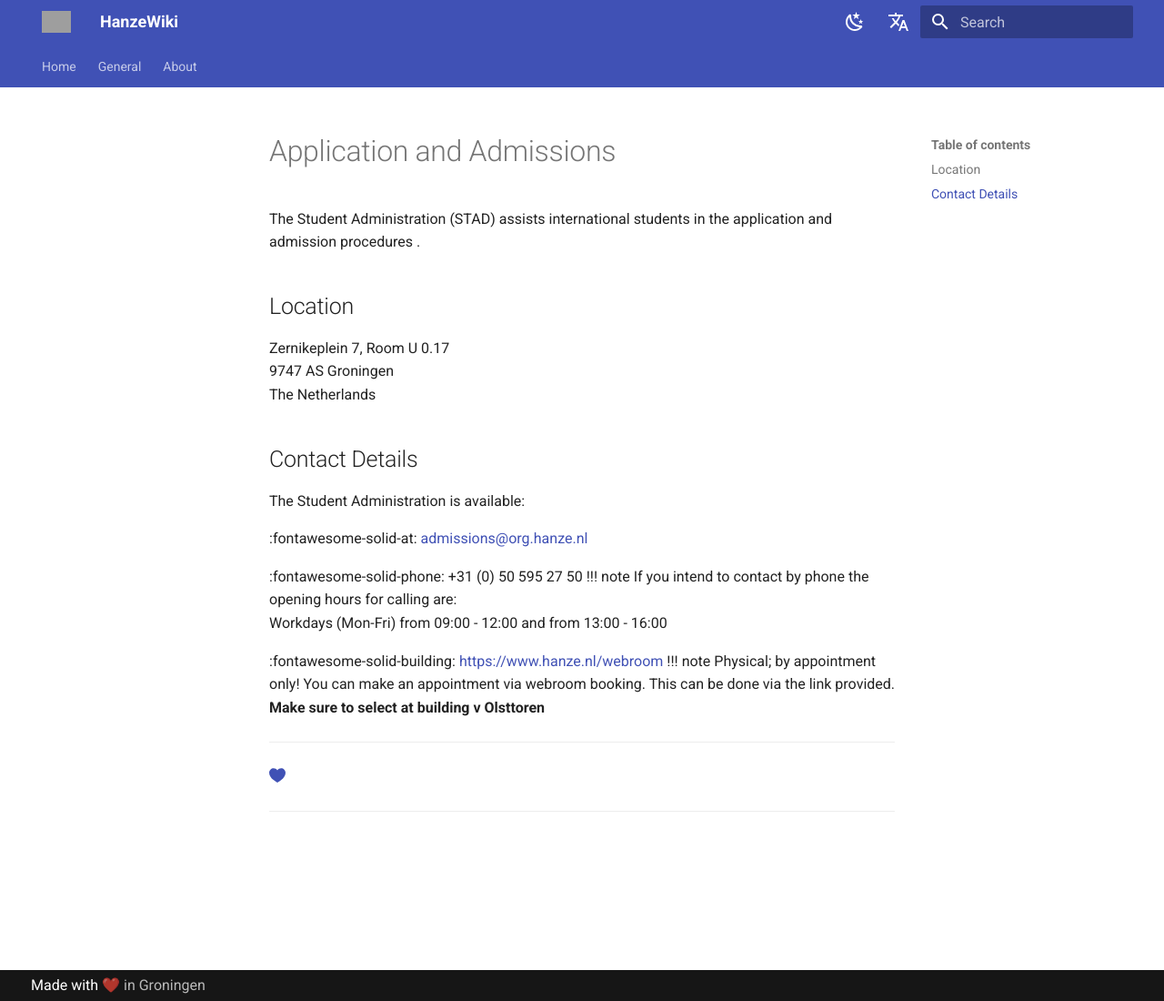
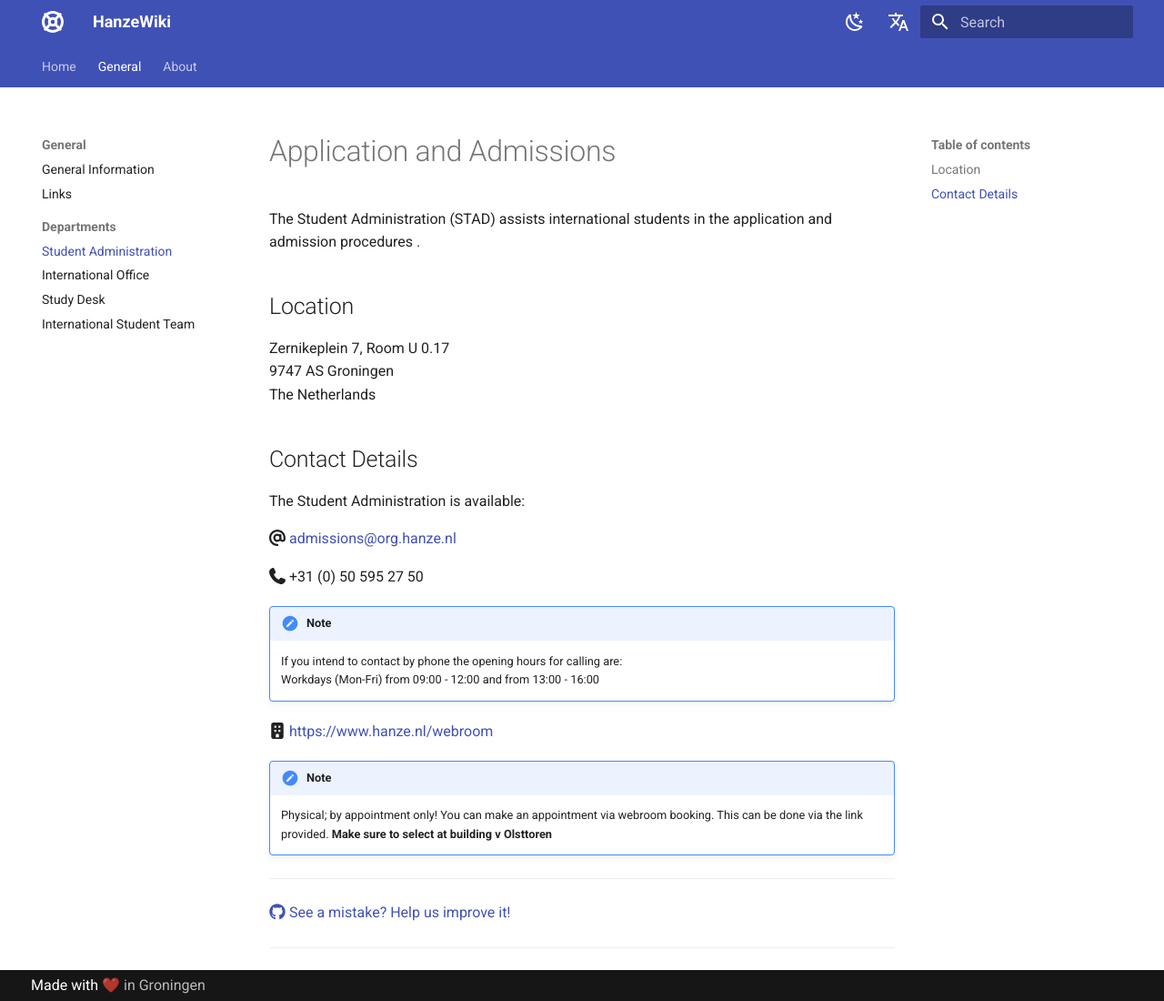
Before and after one commit to zerenxyz/hanzeguru, an MkDocs documentation site: the page built from docs/general/departments/studentadministration.md, in a window 1280 px wide and 1100 px high. Shown: the whole window at 91% size. Built offline with MkDocs 1.6.1 and Material for MkDocs 9.7.7, drawn with Linux system fonts in a browser that asks for light colours; comment, search, counter and statistics services are not loaded; grey boxes are pictures that could not be loaded.

Commit message:
added new settings

```diff
--- a/mkdocs.yml
+++ b/mkdocs.yml
@@ -18,10 +18,10 @@
     text: Roboto
     code: Roboto Mono
   language: en
-  logo: img/logo.png
+  # logo: img/logo.png
   favicon: img/favicon.ico
-  # icon:
-    # logo: logo
+  icon:
+    logo: fontawesome/solid/life-ring
   features:
     - navigation.instant
     - navigation.tabs
@@ -35,6 +35,12 @@
 markdown_extensions:
   - toc:
       permalink: ⚓︎
+  - admonition
+  - pymdownx.details
+  - pymdownx.superfences
+  - pymdownx.emoji:
+      emoji_index: !!python/name:materialx.emoji.twemoji
+      emoji_generator: !!python/name:materialx.emoji.to_svg
 extra:
   alternate:
     # Switch to English
@@ -58,8 +64,11 @@
     - 'General':
         - 'General Information': 'general.md'
         - 'Links': 'general/links.md'
-        - 'Another Header':
-            - 'Title': ''
+        - 'Departments':
+            - 'Student Administration': 'general/departments/studentadministration.md'
+            - 'International Office': 'general/departments/internationaloffice.md'
+            - 'Study Desk': 'general/departments/studydesk.md'
+            - 'International Student Team': 'general/departments/internationalstudentteam.md'
     - About:
         - 'Who are we': 'about/who-are-we.md'
         - 'Changelog': 'about/changelog.md'
--- a/overrides/main.html
+++ b/overrides/main.html
@@ -24,11 +24,12 @@
 	{{ super() }}
 	<footer class="sponsorship">
 		<hr>
-		<a href="#" title="#">
+		<a href="https://github.com/zerenxyz/hanzewiki" title="#">
 			<span class="twemoji heart-throb-hover">
-				{% set icon = "octicons/heart-fill-16" %}
+				{% set icon = "fontawesome/brands/github" %}
 				{% include ".icons/" ~ icon ~ ".svg" %}
 			</span>
+			See a mistake? Help us improve it!
 		</a>
 		<hr>
 	</footer>
```
